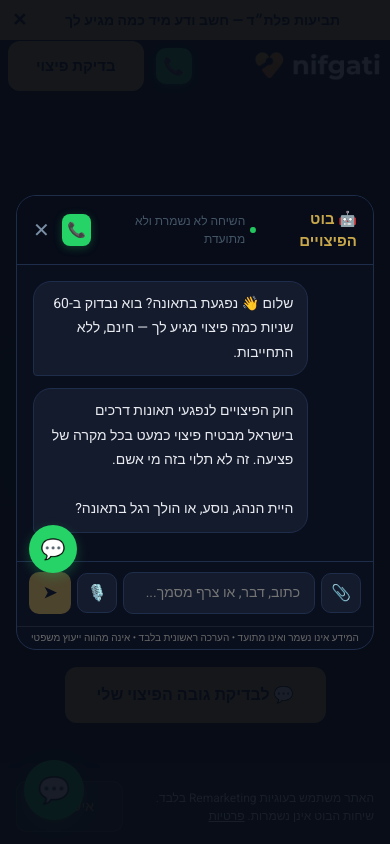
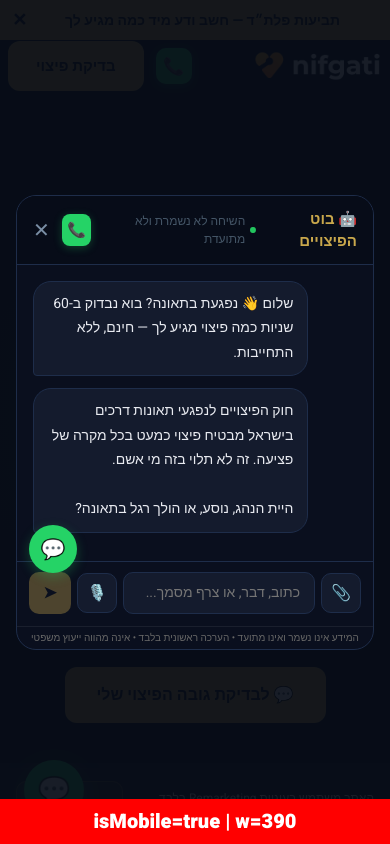
Before and after one commit to danalonadv-oss/nifgati, a React (Vite) app: page / in a window 390 px wide. Shown: the top 844 px of the page. Built offline with nearby package versions, Linux system fonts and the light colour scheme.

Commit message:
debug: show isMobile on screen
Co-Authored-By: Claude Opus 4.6 (1M context) <noreply@anthropic.com>

```diff
--- a/src/App.jsx
+++ b/src/App.jsx
@@ -191,8 +191,13 @@ export default function App() {
     "זמינות אישית ישירה לכל לקוח",
   ];
 
+  console.log("isMobile value:", isMobile, "window.innerWidth:", window.innerWidth);
+
   return (
     <div style={{ fontFamily:"'Heebo',Arial,sans-serif", direction:"rtl", background:"#080d18", color:"#e8edf2", overflowX:"hidden" }}>
+      <div style={{ position:"fixed", bottom:0, left:0, right:0, background:"red", color:"white", fontSize:20, fontWeight:900, textAlign:"center", zIndex:9999, padding:8 }}>
+        isMobile={String(isMobile)} | w={window.innerWidth}
+      </div>
       <style>{`
         *{box-sizing:border-box;margin:0;padding:0}
         html{scroll-behavior:smooth}
```
